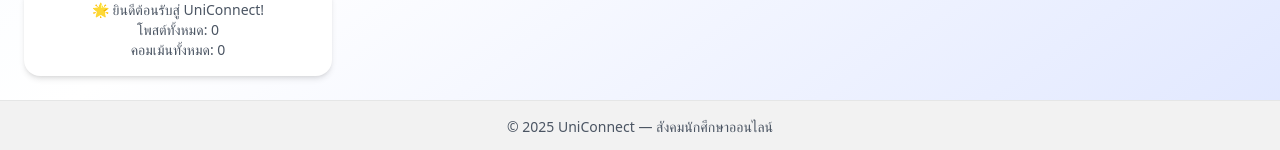
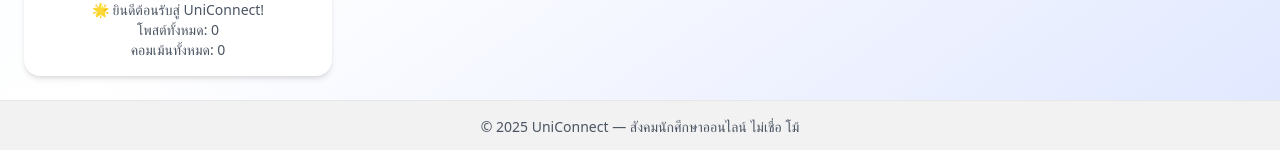
Before and after one commit to julaluxx/UniConnect, a PHP site: page /index.php in a window 1280 px wide. Shown: the part 760-910 px from the top of the page. Run offline with PHP 8.4, Linux system fonts and the light colour scheme; data comes from the database, SQL or seed files in the repository; data that the repository does not hold is empty; some libraries are stand-ins or nearby versions.

Commit message:
ลองแบรนช์อื่น

```diff
--- a/index.php
+++ b/index.php
@@ -211,7 +211,7 @@ $posts = $stmt->fetchAll();
 
     <!-- Footer -->
     <footer class="footer footer-center bg-base-200 text-base-content py-4 border-t border-base-300">
-        <p class="text-sm text-gray-600">© 2025 UniConnect — สังคมนักศึกษาออนไลน์</p>
+        <p class="text-sm text-gray-600">© 2025 UniConnect — สังคมนักศึกษาออนไลน์ ไม่เชื่อ โม้</p>
     </footer>
 
 </body>
```
